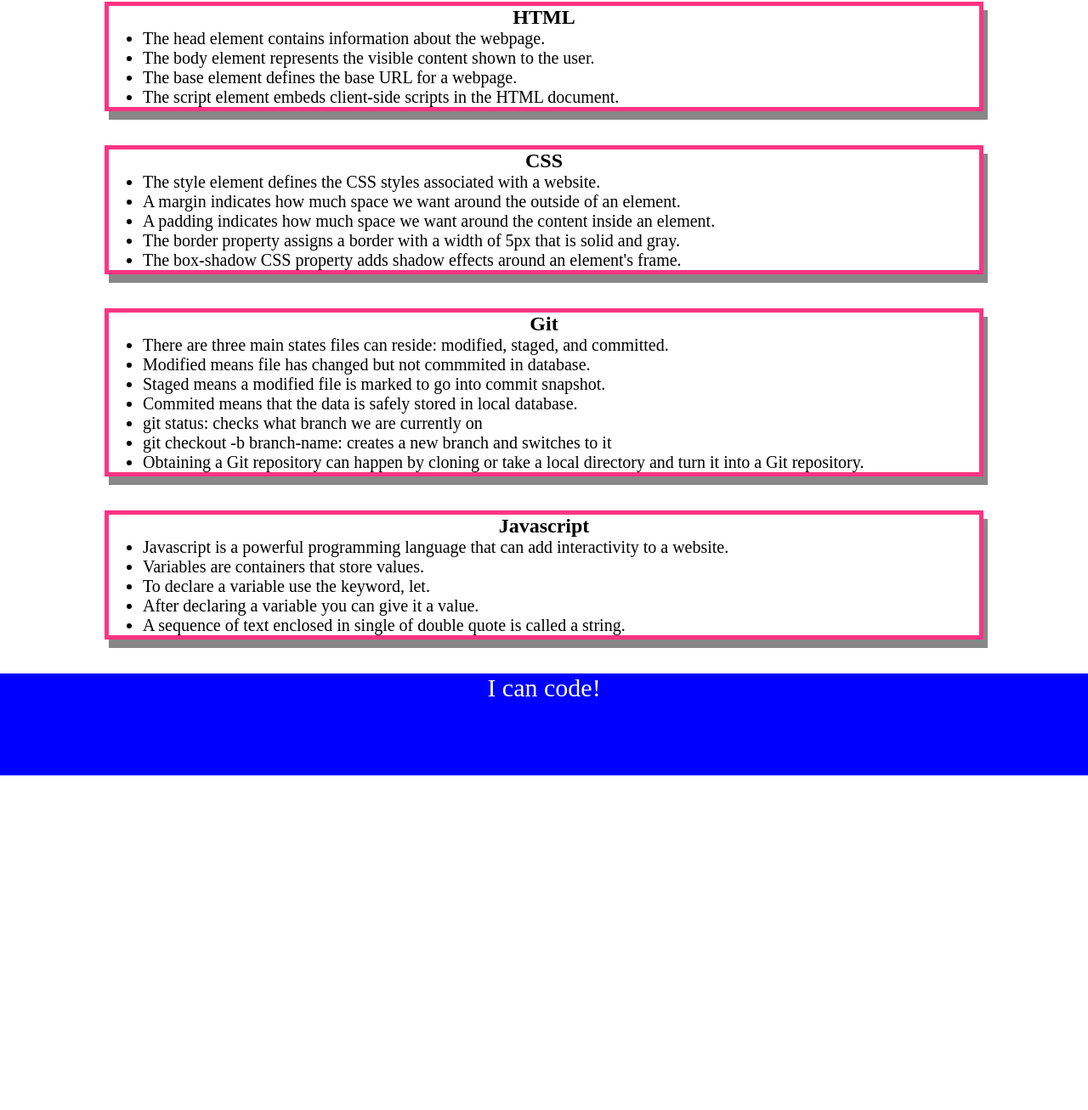
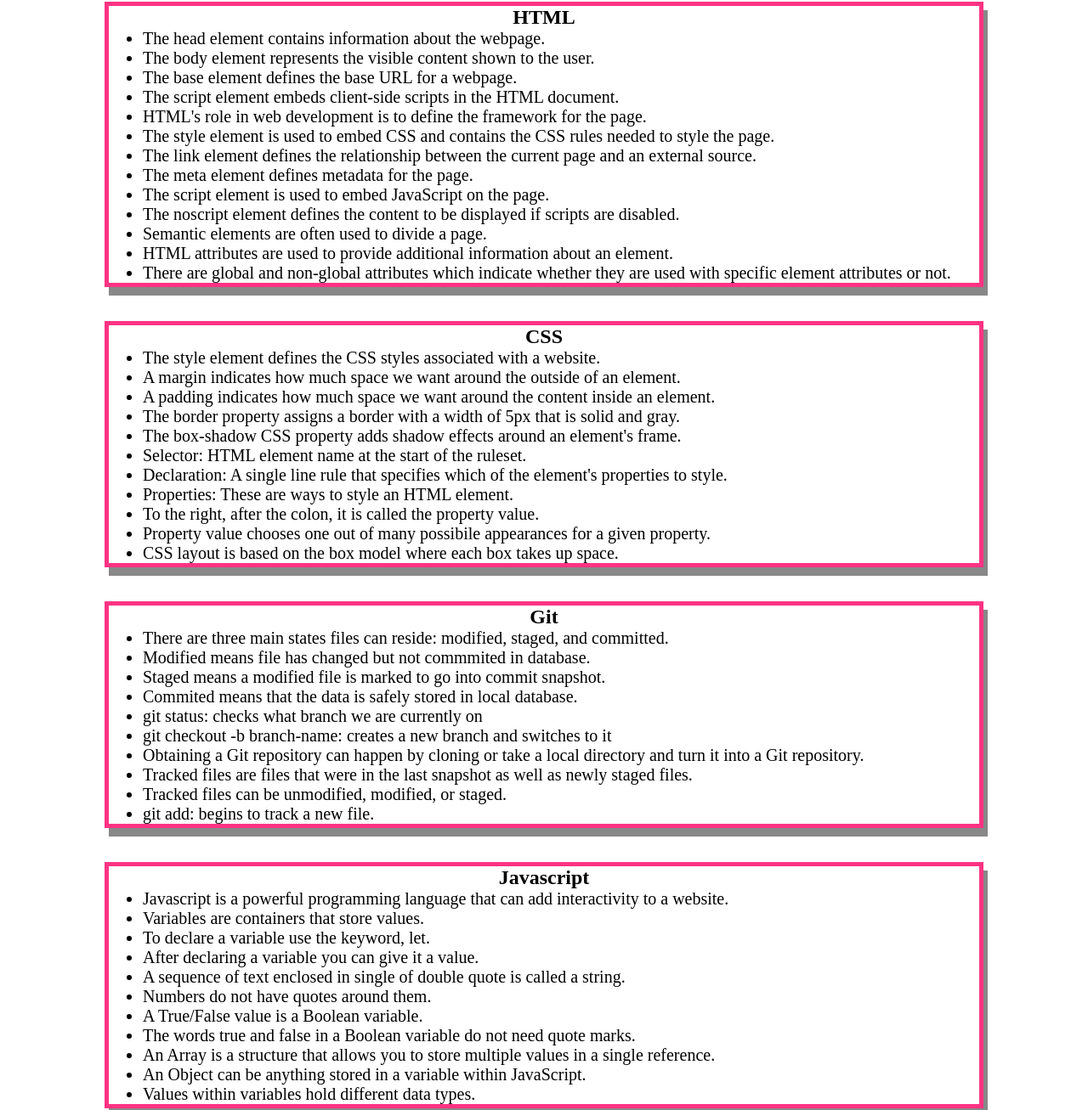
Before and after one commit to SongBirdCode/prework-study-guide, a plain HTML site: page index.html in a window 1280 px wide. Shown: the part 158-1465 px from the top of the page at 85% size. Before the commit the page ends 1071 px from the top, so only its background shows below. Drawn offline with Linux system fonts and the light colour scheme.

Commit message:
updated project README file

```diff
--- a/index.html
+++ b/index.html
@@ -33,6 +33,28 @@
 
           <li> The script element embeds client-side scripts in the HTML document. </li>
 
+          <li> HTML's role in web development is to define the framework for the page. </li>
+
+          <li> The style element is used to embed CSS and contains the CSS rules needed to style the page. </li>
+
+          <li> The link element defines the relationship between the current page and an external source. </li>
+
+          <li> The meta element defines metadata for the page. </li>
+
+          <li> The script element is used to embed JavaScript on the page. </li>
+
+          <li> The noscript element defines the content to be displayed if scripts are disabled. </li>
+
+          <li> Semantic elements are often used to divide a page. </li>
+
+          <li> HTML attributes are used to provide additional information about an element. </li>
+
+          <li> There are global and non-global attributes which indicate whether they are used with specific element attributes or not. </li>
+
+
+        </i>
+
+
          </ul>
 
       </section>
@@ -52,6 +74,21 @@
           <li> The border property assigns a border with a width of 5px that is solid and gray. </li>
 
           <li> The box-shadow CSS property adds shadow effects around an element's frame. </li>
+
+          <li> Selector: HTML element name at the start of the ruleset. </li>
+
+          <li> Declaration: A single line rule that specifies which of the element's properties to style. </li>
+
+          <li> Properties: These are ways to style an HTML element. </li>
+
+          <li> To the right, after the colon, it is called the property value. </li>
+
+          <li> Property value chooses one out of many possibile appearances for a given property. </li>
+
+          <li> CSS layout is based on the box model where each box takes up space. </li>
+
+
+
 
         </ul>
 
@@ -77,6 +114,13 @@
 
           <li> Obtaining a Git repository can happen by cloning or take a local directory and turn it into a Git repository. </li>
 
+          <li> Tracked files are files that were in the last snapshot as well as newly staged files. </li>
+
+          <li> Tracked files can be unmodified, modified, or staged. </li>
+
+          <li> git add: begins to track a new file. </li>
+
+
         </ul>
 
       </section>
@@ -97,6 +141,18 @@
 
           <li> A sequence of text enclosed in single of double quote is called a string. </li>
 
+          <li> Numbers do not have quotes around them. </li>
+
+          <li> A True/False value is a Boolean variable. </li>
+
+          <li> The words true and false in a Boolean variable do not need quote marks. </li>
+
+          <li> An Array is a structure that allows you to store multiple values in a single reference. </li>
+
+          <li> An Object can be anything stored in a variable within JavaScript. </li>
+
+          <li> Values within variables hold different data types. </li>
+
         </ul>
 
       </section>
```
Also changed, not shown: 1 other file.
